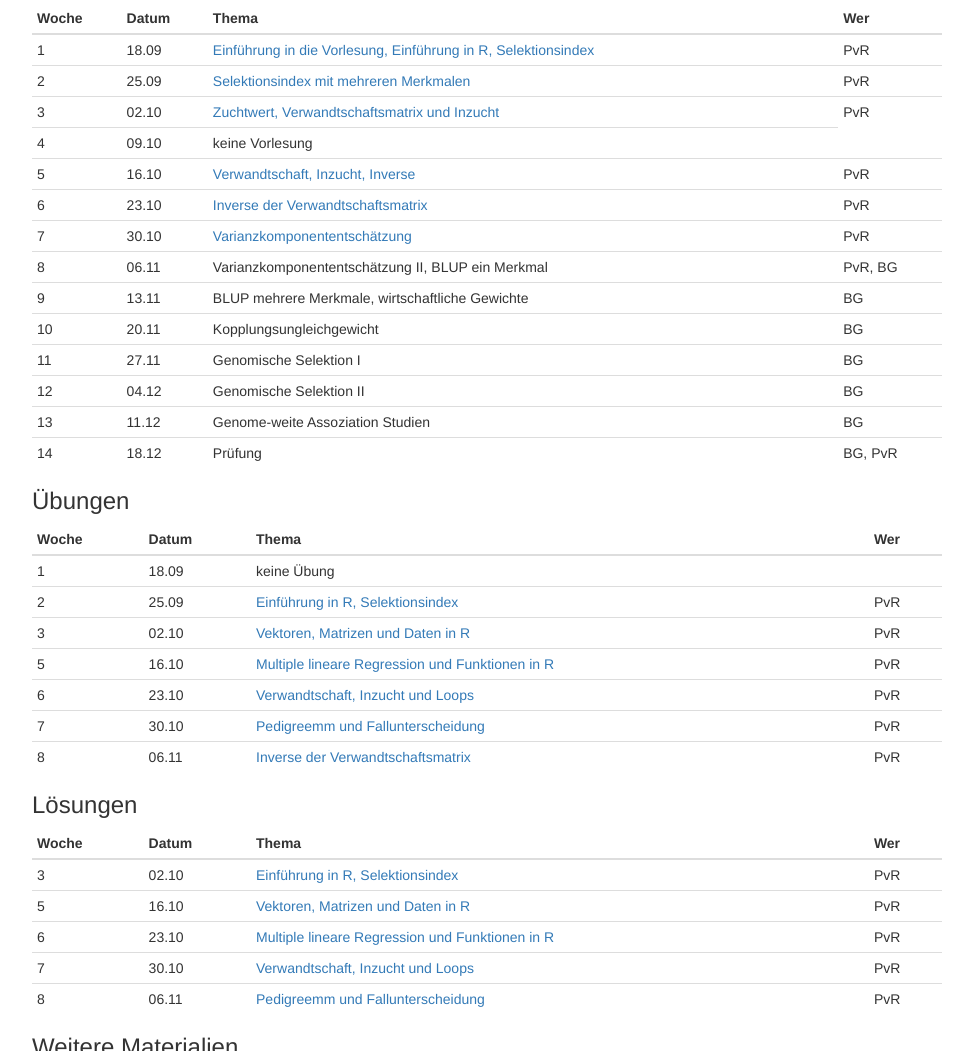
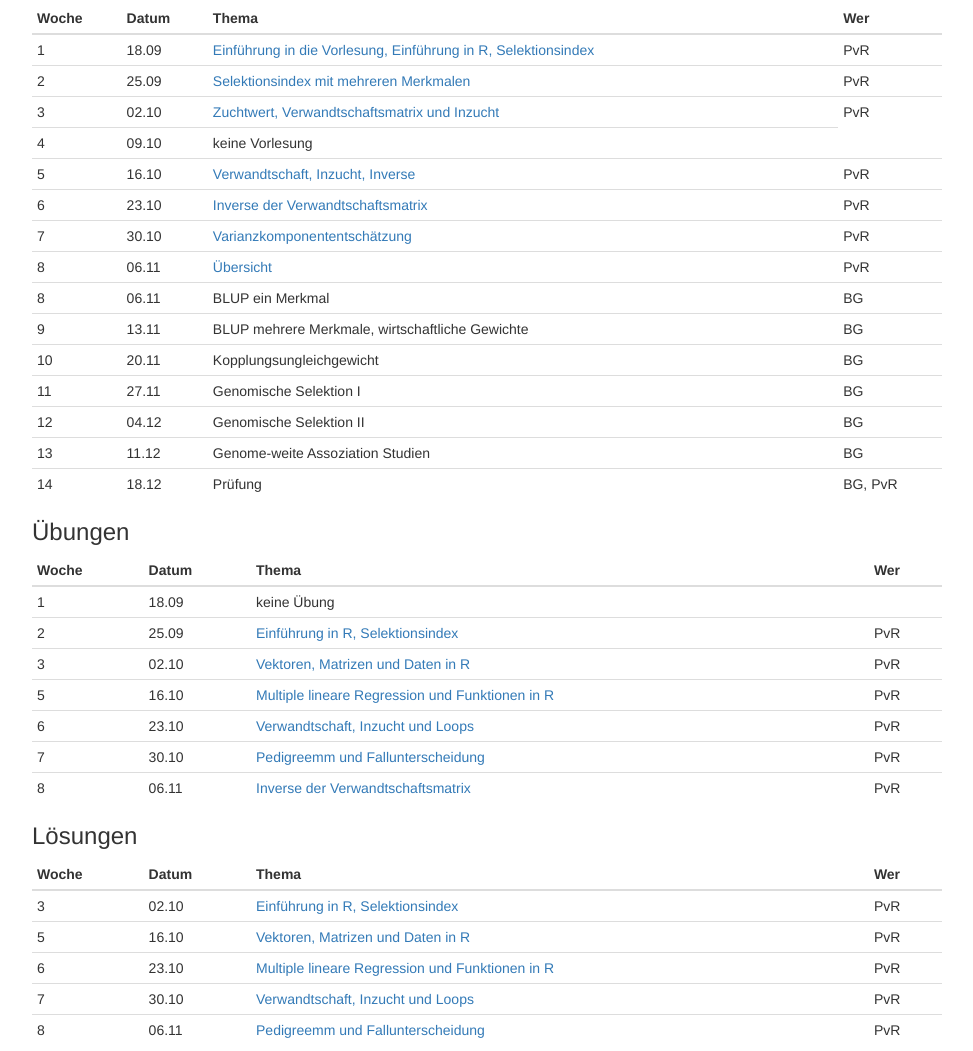
Before and after one commit to charlotte-ngs/LivestockBreedingAndGenomics, a plain HTML site: page index.html in a window 1280 px wide. Shown: the part 689-1740 px from the top of the page, without its empty margins (153-1126 px from the left). Drawn offline with nearby package versions, Linux system fonts and the light colour scheme; some packages are replaced by stand-ins of ours.

Commit message:
Updated website

```diff
--- a/index.html
+++ b/index.html
@@ -150,40 +150,46 @@ img {
 <tr class="even">
 <td align="left">8</td>
 <td align="left">06.11</td>
-<td align="left">Varianzkomponententschätzung II, BLUP ein Merkmal</td>
-<td align="left">PvR, BG</td>
+<td align="left"><a href="http://charlotte-ngs.github.io/LivestockBreedingAndGenomics/w8/zl_w8_v7_Uebersicht.pdf">Übersicht</a></td>
+<td align="left">PvR</td>
 </tr>
 <tr class="odd">
+<td align="left">8</td>
+<td align="left">06.11</td>
+<td align="left">BLUP ein Merkmal</td>
+<td align="left">BG</td>
+</tr>
+<tr class="even">
 <td align="left">9</td>
 <td align="left">13.11</td>
 <td align="left">BLUP mehrere Merkmale, wirtschaftliche Gewichte</td>
 <td align="left">BG</td>
 </tr>
-<tr class="even">
+<tr class="odd">
 <td align="left">10</td>
 <td align="left">20.11</td>
 <td align="left">Kopplungsungleichgewicht</td>
 <td align="left">BG</td>
 </tr>
-<tr class="odd">
+<tr class="even">
 <td align="left">11</td>
 <td align="left">27.11</td>
 <td align="left">Genomische Selektion I</td>
 <td align="left">BG</td>
 </tr>
-<tr class="even">
+<tr class="odd">
 <td align="left">12</td>
 <td align="left">04.12</td>
 <td align="left">Genomische Selektion II</td>
 <td align="left">BG</td>
 </tr>
-<tr class="odd">
+<tr class="even">
 <td align="left">13</td>
 <td align="left">11.12</td>
 <td align="left">Genome-weite Assoziation Studien</td>
 <td align="left">BG</td>
 </tr>
-<tr class="even">
+<tr class="odd">
 <td align="left">14</td>
 <td align="left">18.12</td>
 <td align="left">Prüfung</td>
```
Also changed, not shown: 1 other file.
